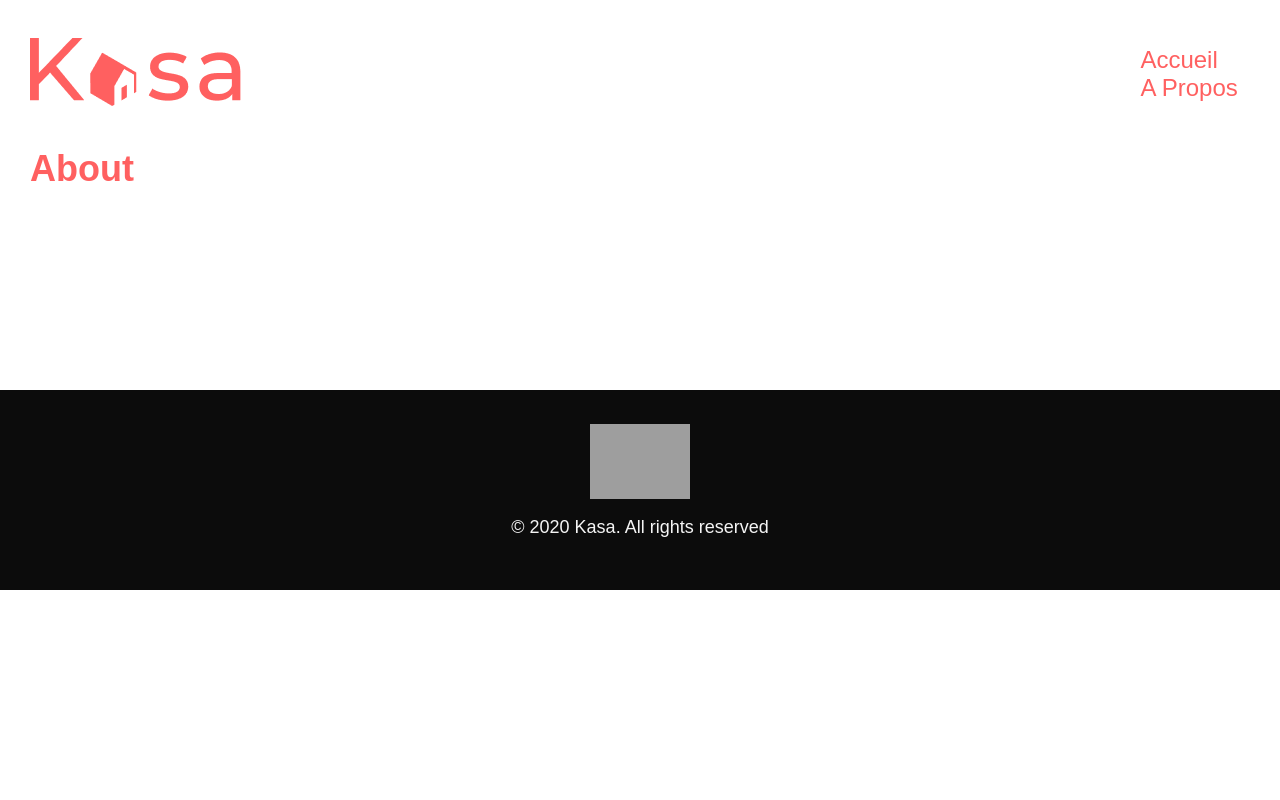
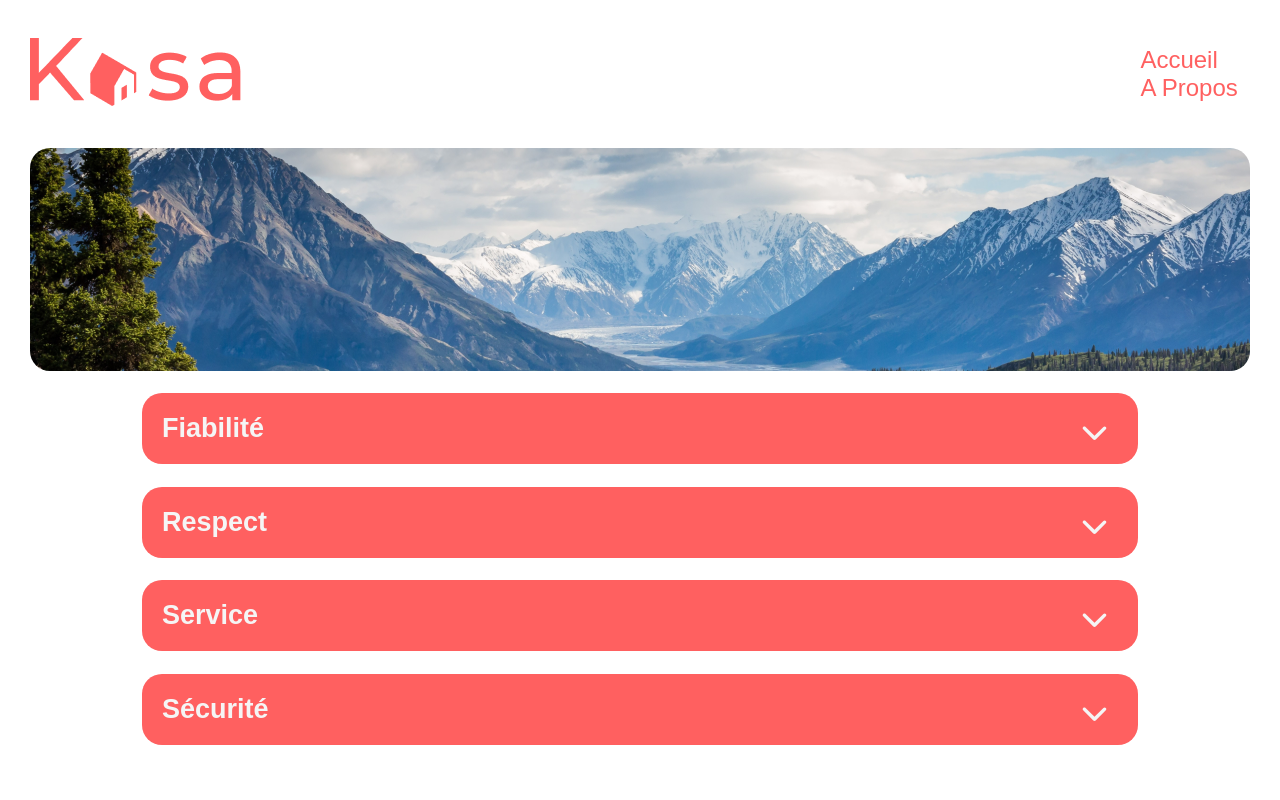
Before and after one commit to lauradauzat/Kasa_Dauzat_Laura, a React (Create React App) app: page /about in a window 1280 px wide. Shown: the top 800 px of the page. Built offline with nearby package versions, Linux system fonts and the light colour scheme; grey boxes are pictures that could not be loaded.

Commit message:
fully working but poorly wrote

```diff
--- a/src/App.css
+++ b/src/App.css
@@ -129,14 +129,14 @@ cursor: pointer;
     padding: 20px;
   }
 
-  .toggle-container i {
+  .toggle-container svg {
     position: absolute;
     right: 30px;
     top: 25px;
     transition: transform 0.3s;
   }
 
-  .toggle-container i.open {
+  .toggle-container svg.open {
     transform: rotate(180deg);
   }
 
@@ -300,6 +300,8 @@ span.proprio-name {
   height: 64px;
   background-color:#C4C4C4;
   margin-left: 20px;
+  background-position: center;
+    background-size: cover;
 }
 
 li.equipements {
@@ -314,14 +316,7 @@ padding: 0px;
   display: flex;
 }
 
-.rating i {
-  font-size: 30px;
-  color: #E3E3E3;
-}
 
-.rating i:nth-child(-n+3) {
-  color: #FF6060;
-}
 
 
 .info-main-container {
@@ -449,7 +444,7 @@ footer {
   border-radius: 5px;
 }
 
-.toggle-container i {
+.toggle-container svg {
   top: 13px;
 }
 
--- a/src/components/About.jsx
+++ b/src/components/About.jsx
@@ -1,10 +1,46 @@
 import Header from './Header'
+// import { FontAwesomeIcon } from '@fortawesome/react-fontawesome'
+// import { faChevronDown } from "@fortawesome/free-solid-svg-icons"
+//import { useEffect, useRef } from 'react';
+import Collapse from './Collapse';
+
 
 function About() {
+
+
     return(
         <>
         <Header />
-        <h1>About</h1>
+        <main>
+            <div className="caroussel about" />
+            <div className="about main-content">
+
+             <Collapse title="Fiabilité" content={`
+                       Les annonces postées sur Kasa garantissent une fiabilité totale.
+                       Les photos sont conformes aux logements, et toutes les
+                       informations sont régulièrement vérifiées par nos équipes.
+                       `
+             } />
+             <Collapse title="Respect" content={`La bienveillance fait partie des valeurs fondatrices de Kasa.
+                    Tout comportement discriminatoire ou de perturbation du
+                    voisinage entraînera une exclusion de notre plateforme.`} />
+
+             <Collapse title="Service" content={` Nos équipes se tiennent à votre disposition pour vous fournir une
+                    expérience parfaite. N'hésitez pas à nous contacter si vous
+                    avez la moindre question.`} />
+
+
+             <Collapse title="Sécurité" content={`La sécurité est la priorité de Kasa. Aussi bien pour nos hôtes
+                    que pour les voyageurs, chaque logement correspond aux critères
+                    de sécurité établis par nos services. En laissant une note aussi
+                    bien à l'hôte qu'au locataire, cela permet à nos équipes de
+                    vérifier que les standards sont bien respectés. Nous organisons
+                    également des ateliers sur la sécurité domestique pour nos
+                    hôtes.`} />
+
+
+            </div>
+            </main>
         </>
 
     );
--- a/src/components/CardContainer.jsx
+++ b/src/components/CardContainer.jsx
@@ -1,4 +1,4 @@
-import { useState, useEffect } from 'react';
+//import { useState, useEffect } from 'react';
 import Card from './Card';
 import data from '../logements.json'
 //
--- /dev/null
+++ b/src/components/Collapse.jsx
@@ -0,0 +1,23 @@
+import React, { useState } from 'react';
+import { FontAwesomeIcon } from '@fortawesome/react-fontawesome';
+import { faChevronDown } from '@fortawesome/free-solid-svg-icons';
+
+function Collapse (props) {
+    const { title, content } = props;
+    const [isOpen, setOpen] = useState(false);
+
+    function handleToggle(event) {
+        setOpen(!isOpen);
+    }
+
+    return (
+      <div className="toggle-container">
+        <h2>{title} <FontAwesomeIcon icon={faChevronDown} onClick={handleToggle} className={`${isOpen ? 'open' : ''}`} /></h2>
+        <div className="toggle-content" style={{display: isOpen ? 'block' : 'none' }} >
+          <p>{content}</p>
+        </div>
+      </div>
+    );
+  }
+
+export default Collapse;
--- a/src/components/Logement.jsx
+++ b/src/components/Logement.jsx
@@ -1,16 +1,24 @@
+import { useParams } from 'react-router-dom';
 import Header from './Header'
 import LogementInfo from './LogementInfo';
+import data from '../logements.json';
 
 function Logement () {
+
+    const {id} = useParams()
+    const thisHouse = data.find(item => item.id === id);
+    console.log(thisHouse);
+
+
     return (
         <>
             <Header />
-            <div className="caroussel logement">
-                <img src="./chevron-left.png" alt="" srcset="" />
-                <img src="./chevron-right.png" alt="" srcset="" />
+            <div className="caroussel logement" style={{backgroundImage: `url(${thisHouse.cover})`}} >
+                <img src="./chevron-left.png" alt="" srcSet="" />
+                <img src="./chevron-right.png" alt="" srcSet="" />
             </div>
 
-            <LogementInfo />
+            <LogementInfo logement={thisHouse} />
 
 
         </>
--- a/src/components/LogementInfo.jsx
+++ b/src/components/LogementInfo.jsx
@@ -1,66 +1,60 @@
 import { FontAwesomeIcon } from '@fortawesome/react-fontawesome'
 import { faStar, faChevronDown } from '@fortawesome/free-solid-svg-icons'
+import Collapse from './Collapse';
 
-
-function LogementInfo () {
+function LogementInfo ({logement}){
+  console.log('logement' + logement.title);
     return (
         <>
            <div className="info-container">
       <div className="info-header-container">
         <div className="left-info">
-          <h1 className="logement-name">Cozy loft on the Canal Saint-Martin</h1>
-          <span className="logement-location"> Paris, Île-de-Fance</span>
+          <h1 className="logement-name">{logement.title}</h1>
+          <span className="logement-location"> </span>
           <div className="logement-tags">
-            <div className="tag">
-              Cozy
-            </div>
-            <div className="tag">
-              Canal
-            </div>
-            <div className="tag">
-              Paris 10
-            </div>
+              {logement.tags.map((tag) => (
+                    <div className="tag">{tag}</div>
+                ))}
           </div>
         </div>
 
         <div className="right-info">
           <div className="logement-proprio">
-            <span className="proprio-name">Alexandre <br /> Dumas</span>
-            <div className="proprio-img-container"></div>
+            <span className="proprio-name">{logement.host.name}</span>
+            <div className="proprio-img-container" style={{backgroundImage: `url(${logement.host.picture})`}}></div>
           </div>
           <div className="rating">
-          <FontAwesomeIcon icon={faStar} />
-          <FontAwesomeIcon icon={faStar} />
-          <FontAwesomeIcon icon={faStar} />
-          <FontAwesomeIcon icon={faStar} />
-          <FontAwesomeIcon icon={faStar} />
+              {Array.from({ length: 5 }, (_, i) => (
+              <FontAwesomeIcon
+                key={i}
+                icon={faStar}
+                style={{
+                  color: i < logement.rating ? '#FF6060' : '#E3E3E3',
+                  fontSize: '30px',
+                }}
+              />
+            ))}
           </div>
         </div>
       </div>
 
       <div className="info-main-container">
         <div className="left-main">
-          <div className="toggle-container">
-            <h2>Description    <FontAwesomeIcon icon={faChevronDown} /></h2>
-            <div className="toggle-content">
-              <p>
-                Vous serez à 50m du canal Saint-martin où vous pourrez pique-niquer l'été et à côté de nombreux bars et restaurants. Au cœur de Paris avec 5 lignes de métro et de nombreux bus. Logement parfait pour les voyageurs en solo et les voyageurs d'affaires. Vous êtes à1 station de la gare de l'est (7 minutes à pied).
-              </p>
-            </div>
-          </div>
+
+          <Collapse title="Description" content={logement.description} />
+
         </div>
 
         <div className="right-main">
-          <div className="toggle-container">
-            <h2>Équipements  <FontAwesomeIcon icon={faChevronDown} /></h2>
-            <div className="toggle-content">
-              <li className="equipements">
-                <ul>Climatisation</ul>
-                <ul>Wi-fi</ul>
-                <ul>Cuisine</ul>
-              </li>
-            </div>
-          </div>
+
+        <Collapse title="Équipements" content={
+          <ul className="equipments">
+            {logement.equipments.map((equipment) => (
+              <li>{equipment}</li>
+            ))}
+          </ul>
+        } />
+
         </div>
       </div>
     </div>
--- a/src/index.js
+++ b/src/index.js
@@ -2,7 +2,8 @@ import React from 'react';
 import ReactDOM from 'react-dom/client';
 import {
   createBrowserRouter,
-  RouterProvider
+  RouterProvider,
+  useParams
 } from "react-router-dom";
 
 //import { BrowserRouter } from "react-router-dom"
@@ -23,6 +24,7 @@ import Footer from './components/Footer';
 
 
 
+
 const router = createBrowserRouter([
   {
     path: "/",
@@ -30,7 +32,7 @@ const router = createBrowserRouter([
     errorElement: <Error />,
   },
   {
-    path: "logement",
+    path: "logement/:id",
     element: <Logement />,
   },
   {
```
